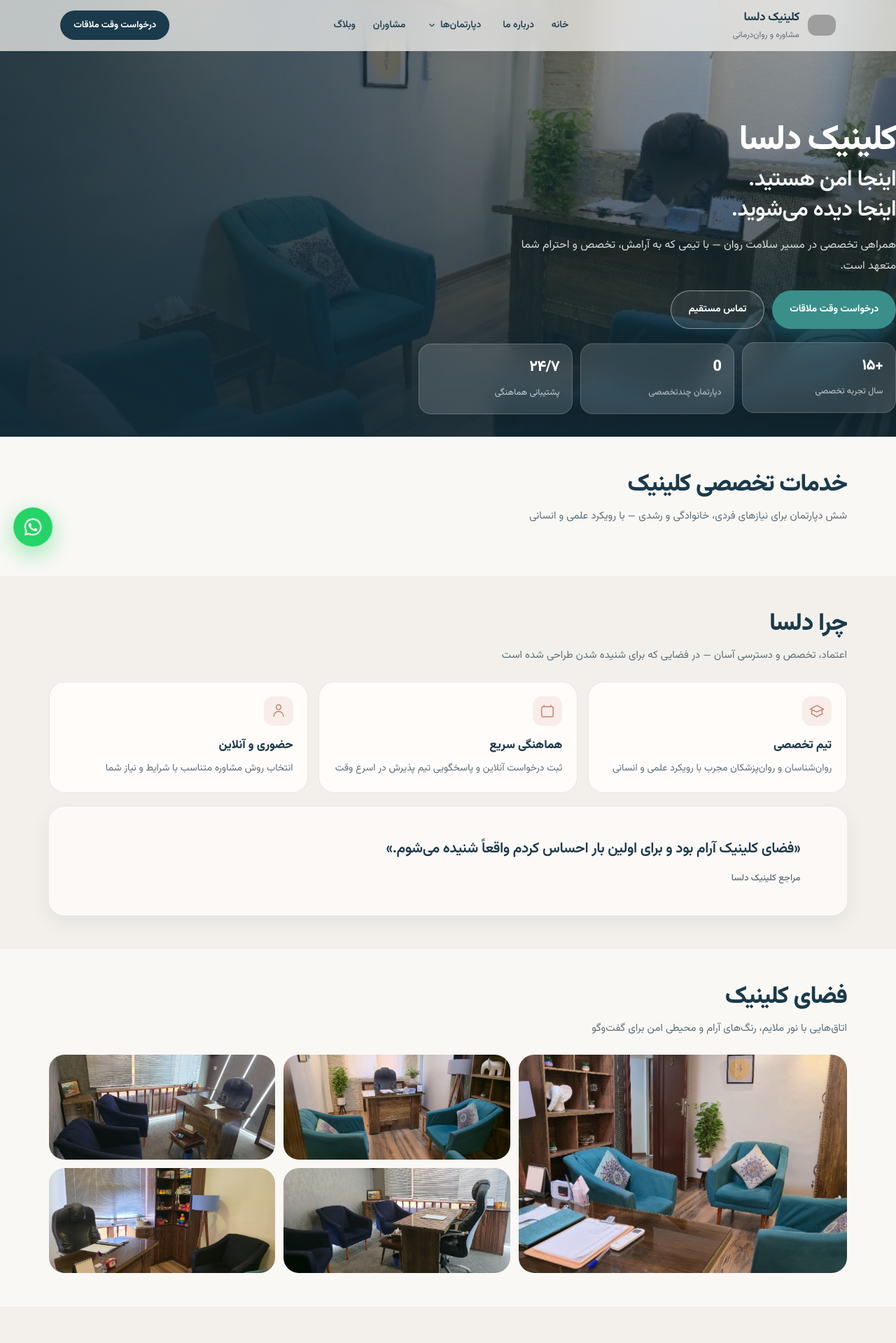
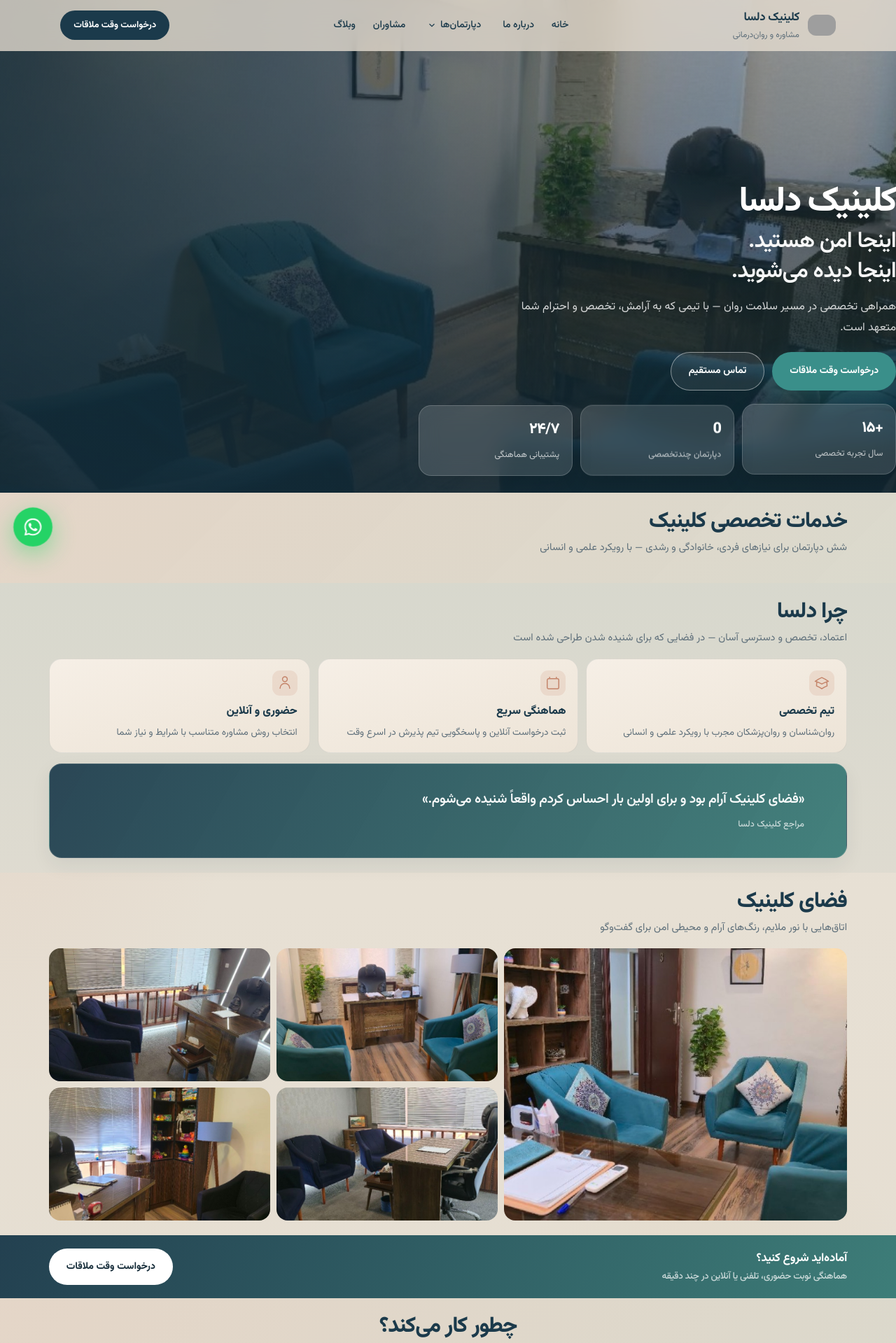
Before and after one commit to ali-m07/delsa-clinic-homepage, a FastAPI app: page / in a window 1280 px wide. Shown: the top 1919 px of the page at 70% size. Run offline with FastAPI, Linux system fonts and the light colour scheme; data comes from the database, SQL or seed files in the repository; data that the repository does not hold is empty; parts of the project's set-up code (start-up, migrations or seed data) failed here and were passed over; some libraries are stand-ins or nearby versions; grey boxes are pictures that could not be loaded.

Commit message:
Warm the page palette and tighten homepage density.
Replace flat ivory voids with sand/teal washes, denser section spacing, taller photo mosaic, and a mid-page CTA band.

Co-authored-by: Cursor <cursoragent@cursor.com>

```diff
--- a/backend/app/static/css/site.css
+++ b/backend/app/static/css/site.css
@@ -6,9 +6,9 @@
 html { scroll-behavior: smooth; }
 
 :root {
-  --ivory:      #FAF8F5;
-  --ivory-2:    #F3F0EB;
-  --surface:    #FFFCFA;
+  --ivory:      #EFE9E0;
+  --ivory-2:    #E5DED3;
+  --surface:    #F7F1E8;
   --navy:       #1B3A4B;
   --navy-deep:  #132A37;
   --teal:       #3A8F8A;
@@ -16,7 +16,7 @@ html { scroll-behavior: smooth; }
   --terracotta: #C4846A;
   --gold:       #C2A46B;
   --muted:      #5E6F7A;
-  --line:       rgba(27, 58, 75, 0.1);
+  --line:       rgba(27, 58, 75, 0.12);
   --font:       'Vazirmatn', Tahoma, sans-serif;
   --radius:     22px;
   --radius-sm:  14px;
@@ -43,7 +43,11 @@ html { scroll-behavior: smooth; }
 body {
   margin: 0;
   font-family: var(--font);
-  background: var(--ivory);
+  background:
+    radial-gradient(ellipse 70% 45% at 100% 8%, rgba(58, 143, 138, 0.14), transparent 55%),
+    radial-gradient(ellipse 55% 40% at 0% 35%, rgba(196, 132, 106, 0.1), transparent 50%),
+    radial-gradient(ellipse 50% 30% at 80% 70%, rgba(194, 164, 107, 0.1), transparent 50%),
+    linear-gradient(180deg, #EAE3D8 0%, #E7E0D4 45%, #E3DBCE 100%);
   color: var(--navy);
   padding-top: var(--hdr-h);
   -webkit-font-smoothing: antialiased;
@@ -99,14 +103,14 @@ html.js-motion .reveal.is-in {
 /* ── Header ─────────────────────────────────────────────── */
 .site-header {
   position: fixed; top: 0; left: 0; right: 0; z-index: 9999;
-  background: rgba(250, 248, 245, 0.72);
+  background: rgba(232, 223, 210, 0.78);
   border-bottom: 1px solid transparent;
   backdrop-filter: blur(18px) saturate(1.2);
   -webkit-backdrop-filter: blur(18px) saturate(1.2);
   transition: background .35s var(--ease), border-color .35s, box-shadow .35s;
 }
 .site-header.scrolled {
-  background: rgba(250, 248, 245, 0.92);
+  background: rgba(232, 223, 210, 0.94);
   border-bottom-color: var(--line);
   box-shadow: 0 10px 34px rgba(19, 42, 55, 0.06);
 }
@@ -292,9 +296,9 @@ html.js-motion .reveal.is-in {
 .hero {
   position: relative;
   margin-top: calc(-1 * var(--hdr-h));
-  min-height: min(78dvh, 640px);
+  min-height: min(88dvh, 720px);
   display: flex; align-items: flex-end;
-  padding: calc(var(--hdr-h) + 2.5rem) 0 2rem;
+  padding: calc(var(--hdr-h) + 1.75rem) 0 1.5rem;
   overflow: hidden;
   color: #fff;
 }
@@ -416,9 +420,19 @@ html.js-motion .reveal.is-in {
 }
 
 /* ── Sections ────────────────────────────────────────────── */
-.section { padding: 3rem 0; }
-.section--soft { background: var(--ivory-2); }
-.section__head { margin-bottom: 1.5rem; max-width: 36rem; }
+.section { padding: 1.75rem 0; }
+.section--soft {
+  background:
+    linear-gradient(180deg, rgba(58, 143, 138, 0.08), rgba(58, 143, 138, 0.04)),
+    var(--ivory-2);
+}
+.section--warm {
+  background:
+    linear-gradient(135deg, rgba(196, 132, 106, 0.1), rgba(58, 143, 138, 0.08)),
+    #E8DFD2;
+}
+.section--dense { padding: 1.35rem 0; }
+.section__head { margin-bottom: 1rem; max-width: 40rem; }
 .section__head--center { text-align: center; margin-inline: auto; }
 .section__head--row {
   display: flex; align-items: flex-end; justify-content: space-between;
@@ -426,134 +440,133 @@ html.js-motion .reveal.is-in {
 }
 .section__head h2 {
   margin: 0;
-  font-size: clamp(1.55rem, 1.2rem + 1.2vw, 2.2rem);
+  font-size: clamp(1.4rem, 1.15rem + 1vw, 1.95rem);
   font-weight: 800;
   letter-spacing: -0.03em;
   line-height: 1.25;
   text-wrap: balance;
 }
 .section__head p {
-  margin: .55rem 0 0;
+  margin: .4rem 0 0;
   color: var(--muted);
-  font-size: 15px;
-  line-height: 1.8;
+  font-size: 14.5px;
+  line-height: 1.7;
 }
 
 /* Services */
 .services {
-  display: grid; gap: .9rem;
+  display: grid; gap: .7rem;
   grid-template-columns: 1fr;
 }
-@media (min-width: 700px) { .services { grid-template-columns: repeat(2, 1fr); } }
-@media (min-width: 1000px) { .services { grid-template-columns: repeat(3, 1fr); } }
+@media (min-width: 640px) { .services { grid-template-columns: repeat(2, 1fr); } }
+@media (min-width: 980px) { .services { grid-template-columns: repeat(3, 1fr); } }
 
 .service-card {
   display: flex; flex-direction: column;
-  padding: 1.25rem 1.3rem;
-  border-radius: var(--radius);
-  background: var(--surface);
-  border: 1px solid var(--line);
-  box-shadow: 0 1px 0 rgba(255,255,255,.8) inset;
+  padding: 1rem 1.05rem;
+  border-radius: 18px;
+  background: linear-gradient(160deg, #F8F2EA, #F1E8DC);
+  border: 1px solid rgba(27, 58, 75, 0.1);
+  box-shadow: 0 8px 22px rgba(19, 42, 55, 0.05);
   transition: transform .3s var(--ease), box-shadow .3s var(--ease), border-color .3s, background .3s;
 }
 .service-card:hover {
-  transform: scale(1.04) translateY(-4px);
-  box-shadow: var(--shadow);
+  transform: translateY(-3px);
+  box-shadow: var(--shadow-sm);
   border-color: rgba(58, 143, 138, 0.35);
-  background: #fff;
+  background: linear-gradient(160deg, #FBF6EF, #F4EBDF);
 }
 .service-card__icon {
-  width: 44px; height: 44px; border-radius: 14px;
+  width: 38px; height: 38px; border-radius: 12px;
   display: inline-flex; align-items: center; justify-content: center;
-  background: rgba(58, 143, 138, 0.1);
+  background: rgba(58, 143, 138, 0.14);
   color: var(--teal-deep);
-  margin-bottom: .9rem;
+  margin-bottom: .65rem;
   transition: transform .35s var(--ease), background .3s;
 }
 .service-card:hover .service-card__icon {
-  transform: scale(1.08) rotate(-4deg);
-  background: rgba(58, 143, 138, 0.16);
+  transform: scale(1.06) rotate(-3deg);
+  background: rgba(58, 143, 138, 0.2);
 }
 .service-card h3 {
-  margin: 0 0 .45rem;
-  font-size: 1.05rem; font-weight: 750; letter-spacing: -0.02em;
+  margin: 0 0 .35rem;
+  font-size: 1rem; font-weight: 750; letter-spacing: -0.02em;
 }
 .service-card p {
   margin: 0 0 auto;
-  font-size: 13.5px; color: var(--muted); line-height: 1.8;
+  font-size: 13px; color: var(--muted); line-height: 1.7;
 }
 .service-card__cta {
-  margin-top: .95rem;
-  font-size: 13px; font-weight: 700; color: var(--teal-deep);
+  margin-top: .7rem;
+  font-size: 12.5px; font-weight: 700; color: var(--teal-deep);
 }
 
 /* Why */
 .why-grid {
-  display: grid; gap: .9rem;
+  display: grid; gap: .7rem;
   grid-template-columns: 1fr;
-  margin-bottom: 1.25rem;
+  margin-bottom: .9rem;
 }
 @media (min-width: 800px) { .why-grid { grid-template-columns: repeat(3, 1fr); } }
 
 .why-card {
-  padding: 1.25rem 1.3rem;
-  border-radius: var(--radius);
-  background: var(--surface);
-  border: 1px solid var(--line);
+  padding: 1rem 1.05rem;
+  border-radius: 18px;
+  background: linear-gradient(165deg, #F6EFE6, #EDE4D7);
+  border: 1px solid rgba(27, 58, 75, 0.1);
   transition: transform .3s var(--ease), box-shadow .3s;
 }
 .why-card:hover {
-  transform: scale(1.03) translateY(-3px);
+  transform: translateY(-2px);
   box-shadow: var(--shadow-sm);
 }
 .why-card__icon {
-  width: 42px; height: 42px; border-radius: 13px;
+  width: 36px; height: 36px; border-radius: 11px;
   display: inline-flex; align-items: center; justify-content: center;
-  background: rgba(196, 132, 106, 0.12);
+  background: rgba(196, 132, 106, 0.16);
   color: var(--terracotta);
-  margin-bottom: .85rem;
+  margin-bottom: .6rem;
 }
-.why-card h3 { margin: 0 0 .4rem; font-size: 1.05rem; font-weight: 750; }
-.why-card p { margin: 0; font-size: 14px; color: var(--muted); line-height: 1.8; }
+.why-card h3 { margin: 0 0 .3rem; font-size: 1rem; font-weight: 750; }
+.why-card p { margin: 0; font-size: 13.5px; color: var(--muted); line-height: 1.7; }
 
 .quote-card {
   margin: 0;
-  padding: 1.5rem 1.6rem;
-  border-radius: var(--radius);
-  background: rgba(255, 252, 250, 0.72);
-  border: 1px solid rgba(255,255,255,.7);
+  padding: 1.15rem 1.25rem;
+  border-radius: 18px;
+  background: linear-gradient(120deg, rgba(27, 58, 75, 0.92), rgba(47, 117, 113, 0.88));
+  border: 1px solid rgba(255,255,255,.12);
   box-shadow: var(--shadow-sm);
-  backdrop-filter: blur(12px);
-  -webkit-backdrop-filter: blur(12px);
+  color: #fff;
 }
 .quote-card p {
-  margin: 0 0 .75rem;
-  font-size: clamp(1.05rem, 0.95rem + .45vw, 1.3rem);
+  margin: 0 0 .55rem;
+  font-size: clamp(1rem, 0.92rem + .4vw, 1.2rem);
   font-weight: 550;
   letter-spacing: -0.02em;
-  line-height: 1.85;
-  color: var(--navy);
+  line-height: 1.75;
+  color: rgba(255,255,255,.96);
   text-wrap: balance;
 }
 .quote-card figcaption {
-  font-size: 13px; color: var(--muted); font-weight: 500;
+  font-size: 12.5px; color: rgba(255,255,255,.7); font-weight: 500;
 }
 
 /* Space mosaic */
 .space-mosaic {
-  display: grid; gap: .75rem;
+  display: grid; gap: .55rem;
   grid-template-columns: 1fr 1fr;
 }
 @media (min-width: 800px) {
   .space-mosaic {
-    grid-template-columns: 1.45fr 1fr 1fr;
-    grid-template-rows: 150px 150px;
+    grid-template-columns: 1.55fr 1fr 1fr;
+    grid-template-rows: 190px 190px;
   }
   .space-mosaic__main { grid-row: span 2; }
 }
 .space-mosaic figure {
-  margin: 0; overflow: hidden; border-radius: var(--radius);
-  min-height: 120px;
+  margin: 0; overflow: hidden; border-radius: 16px;
+  min-height: 140px;
 }
 .space-mosaic img {
   width: 100%; height: 100%; object-fit: cover;
@@ -561,44 +574,82 @@ html.js-motion .reveal.is-in {
 }
 .space-mosaic figure:hover img { transform: scale(1.05); }
 
+.cta-band {
+  margin: 0;
+  padding: 1.15rem 0;
+  background:
+    linear-gradient(115deg, rgba(27, 58, 75, 0.96), rgba(47, 117, 113, 0.92));
+  color: #fff;
+}
+.cta-band__inner {
+  display: flex;
+  flex-wrap: wrap;
+  align-items: center;
+  justify-content: space-between;
+  gap: .85rem 1.25rem;
+}
+.cta-band__copy {
+  margin: 0;
+  font-size: 1.05rem;
+  font-weight: 650;
+  letter-spacing: -0.02em;
+  line-height: 1.5;
+}
+.cta-band__copy span {
+  display: block;
+  margin-top: .2rem;
+  font-size: 13.5px;
+  font-weight: 450;
+  color: rgba(255,255,255,.72);
+}
+.cta-band .btn--primary {
+  background: #fff;
+  color: var(--navy-deep);
+  box-shadow: none;
+}
+.cta-band .btn--primary:hover {
+  background: #F7F1E8;
+  transform: translateY(-1px);
+}
+
 /* Steps */
 .steps {
-  display: grid; gap: 1rem;
+  display: grid; gap: .7rem;
   counter-reset: none;
 }
 @media (min-width: 800px) {
-  .steps { grid-template-columns: repeat(3, 1fr); gap: 1.1rem; }
+  .steps { grid-template-columns: repeat(3, 1fr); gap: .75rem; }
 }
 .step {
   position: relative;
-  padding: 1.25rem 1.2rem;
-  border-radius: var(--radius);
-  background: var(--surface);
-  border: 1px solid var(--line);
+  padding: 1rem 1rem;
+  border-radius: 18px;
+  background: linear-gradient(165deg, #F6EFE6, #EDE4D7);
+  border: 1px solid rgba(27, 58, 75, 0.1);
   text-align: center;
   transition: transform .3s var(--ease), box-shadow .3s;
 }
 .step:hover {
-  transform: scale(1.03);
+  transform: translateY(-2px);
   box-shadow: var(--shadow-sm);
 }
 .step__num {
-  display: inline-flex; width: 42px; height: 42px;
+  display: inline-flex; width: 38px; height: 38px;
   align-items: center; justify-content: center;
   border-radius: 50%;
   background: var(--navy); color: #fff;
-  font-weight: 800; margin-bottom: .85rem;
-  box-shadow: 0 0 0 6px rgba(58, 143, 138, 0.12);
+  font-weight: 800; margin-bottom: .6rem;
+  box-shadow: 0 0 0 5px rgba(58, 143, 138, 0.14);
 }
-.step h3 { margin: 0 0 .4rem; font-size: 1.05rem; font-weight: 750; }
-.step p { margin: 0; font-size: 14px; color: var(--muted); line-height: 1.75; }
+.step h3 { margin: 0 0 .3rem; font-size: 1rem; font-weight: 750; }
+.step p { margin: 0; font-size: 13.5px; color: var(--muted); line-height: 1.65; }
 
 /* FAQ */
-.faq { display: grid; gap: .65rem; }
+.faq { display: grid; gap: .5rem; }
 .faq__item {
-  border: 1px solid var(--line);
-  border-radius: var(--radius-sm);
-  background: var(--surface);
+  border: 1px solid rgba(27, 58, 75, 0.1);
+  border-radius: 14px;
+  background: linear-gradient(160deg, #F7F1E8, #F0E7DB);
   overflow: hidden;
   transition: border-color .25s, box-shadow .25s;
 }
--- a/backend/app/templates/pages/home.html
+++ b/backend/app/templates/pages/home.html
@@ -39,7 +39,7 @@
   </div>
 </section>
 
-<section id="services" class="section">
+<section id="services" class="section section--warm section--dense">
   <div class="container">
     <div class="section__head reveal">
       <h2>خدمات تخصصی کلینیک</h2>
@@ -60,7 +60,7 @@
   </div>
 </section>
 
-<section id="why" class="section section--soft">
+<section id="why" class="section section--soft section--dense">
   <div class="container">
     <div class="section__head reveal">
       <h2>چرا دلسا</h2>
@@ -99,7 +99,7 @@
   </div>
 </section>
 
-<section id="space" class="section">
+<section id="space" class="section section--dense">
   <div class="container">
     <div class="section__head reveal">
       <h2>فضای کلینیک</h2>
@@ -117,7 +117,17 @@
   </div>
 </section>
 
-<section id="how" class="section section--soft">
+<section class="cta-band" aria-label="درخواست وقت">
+  <div class="container cta-band__inner reveal">
+    <p class="cta-band__copy">
+      آماده‌اید شروع کنید؟
+      <span>هماهنگی نوبت حضوری، تلفنی یا آنلاین در چند دقیقه</span>
+    </p>
+    <a href="{{ book_url }}" class="btn btn--primary">درخواست وقت ملاقات</a>
+  </div>
+</section>
+
+<section id="how" class="section section--warm section--dense">
   <div class="container">
     <div class="section__head section__head--center reveal">
       <h2>چطور کار می‌کند؟</h2>
@@ -143,7 +153,7 @@
   </div>
 </section>
 
-<section id="faq" class="section">
+<section id="faq" class="section section--soft section--dense">
   <div class="container container--narrow">
     <div class="section__head section__head--center reveal">
       <h2>پرسش‌های رایج</h2>
@@ -172,7 +182,7 @@
 </section>
 
 {% if articles %}
-<section id="articles" class="section section--soft">
+<section id="articles" class="section section--warm section--dense">
   <div class="container">
     <div class="section__head section__head--row reveal">
       <div>
```
Also changed, not shown: other parts of backend/app/static/css/site.css (+12 -12 lines), docs/index.html (+6 -6 lines), docs/static/css/site.css (+105 -92 lines).
